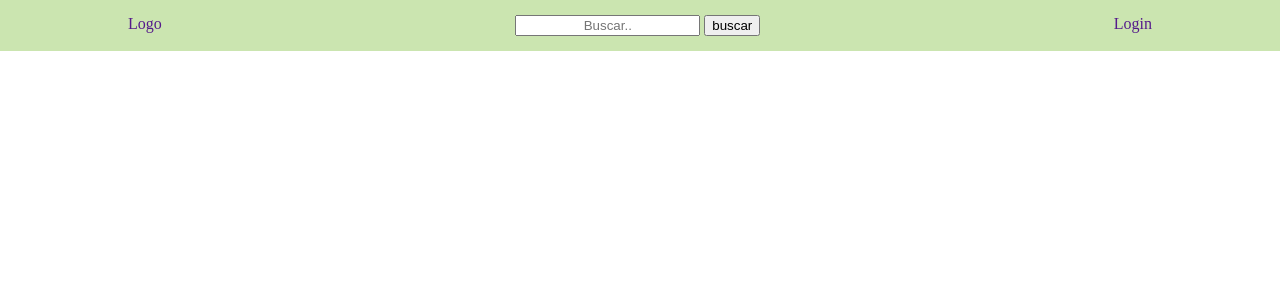
After one commit to gianmarcosegura/BananaTube, a PHP site: page / in a window 1280 px wide. The commit adds this page. Shown: the top 300 px of the page. Run offline with PHP 8.4, Linux system fonts and the light colour scheme.

Commit message:
Header No válido

```diff
--- a/css/master.css
+++ b/css/master.css
@@ -1,3 +1,45 @@
+
+/* body{
+  margin: 0;
+} */
+
+* {box-sizing: border-box;}
+
+body{
+  margin: 0;
+}
+
+#header{
+  background: #cbe5b0;
+  padding: 15px 0px;
+}
+
+#header{
+  overflow: hidden;
+  text-align: center;
+}
+
+#header div {
+  display: inline-block;
+}
+
+#header a {
+  text-decoration: none;
+}
+
+#header .login{
+  float: right;
+}
+
+#header .logo{
+  float: left;
+}
+
+.container{
+  width: 80%;
+  margin: auto;
+}
+
 ::placeholder {
   text-align: center;
 }
--- /dev/null
+++ b/index.html
@@ -0,0 +1,26 @@
+<!DOCTYPE html>
+<html>
+  <head>
+    <meta charset="utf-8">
+    <title></title>
+    <link rel="stylesheet" href="css/master.css">
+  </head>
+  <body>
+    <header id="header">
+      <div class="container">
+        <div class="logo">
+          <a href="">Logo</a>
+        </div>
+        <div class="searchbar">
+          <form action="#">
+            <input type="text" placeholder="Buscar.." name="buscar">
+            <button type="submit">buscar</button>
+          </form>
+        </div>
+        <div class="login">
+          <a href="">Login</a>
+        </div>
+      </div>
+    </header>
+  </body>
+</html>
```
Also changed, not shown: 1 other file.
